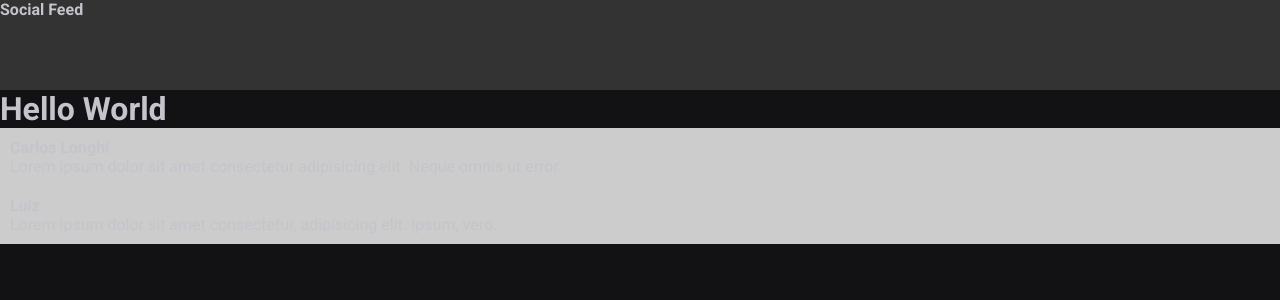
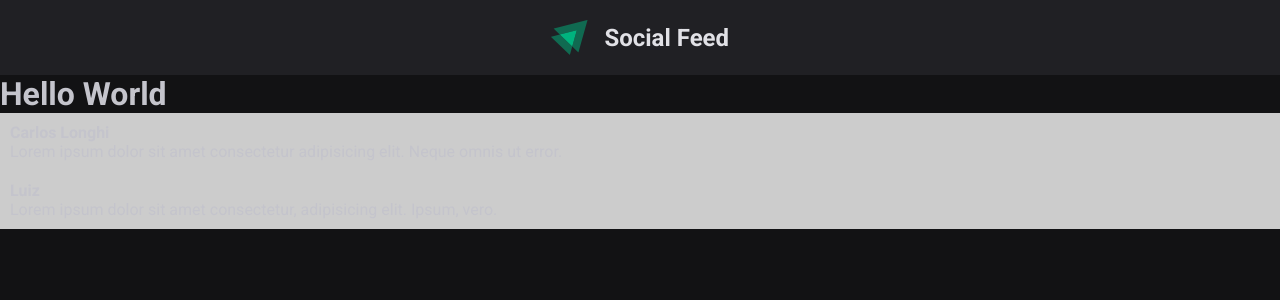
Before and after one commit to CarlosLonghi/React_Js_Fundamentals, a React (Vite) app: page / in a window 1280 px wide. Shown: the top 300 px of the page. Built offline with nearby package versions, Linux system fonts and the light colour scheme.

Commit message:
style: style header component

```diff
--- a/src/components/Header.jsx
+++ b/src/components/Header.jsx
@@ -1,9 +1,14 @@
 import styles from './Header.module.css'
+
+import igniteLogo from '../assets/ignite-logo.svg'
 
 export function Header() {
   return (
     <header className={styles.header}>
-      <strong>Social Feed</strong>
+      <div className={styles.brand}>
+        <img src={igniteLogo} alt="Logo"/>
+        <strong>Social Feed</strong>
+      </div>
     </header>
   )
 }
--- a/src/components/Header.module.css
+++ b/src/components/Header.module.css
@@ -1,4 +1,19 @@
 .header {
-  background: #333;
-  height: 90px;
+  background: var(--gray-800);
+  display: flex;
+  justify-content: center;
+  padding: 1.25rem;
 }
+
+.brand {
+  display: flex;
+  align-items: center;
+  gap: 1rem;
+}
+.brand img {
+  height: 2.2rem;
+}
+.brand strong {
+  color: var(--gray-100);
+  font-size: 1.5rem;
+}
```
Also changed, not shown: src/assets/ignite-logo.svg (added).
